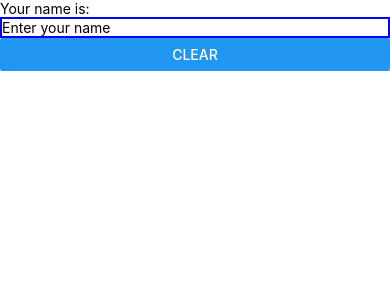
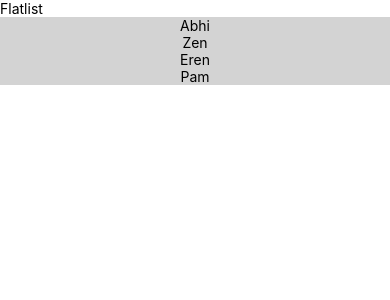
Before and after one commit to Abhishek-yadav-12/React-Native, a React Native app: screen / in a window 390 px wide. Shown: the top 300 px of the page. Built offline with nearby package versions, Linux system fonts and the light colour scheme.

Commit message:
Flatlist

```diff
--- a/App.tsx
+++ b/App.tsx
@@ -37,6 +37,8 @@
 
 // export default App;
 
+// ***********************************************************************************************************************
+
 // import React, {useState} from 'react';
 // import {Button, Text, View} from 'react-native';
 // import external from './style';
@@ -73,19 +75,112 @@
 
 // export default App;
 
-import React, {useState} from "react";
-import { View, Text, Button, TextInput } from "react-native";
+// ***********************************************************************************************************************
+
+// import React, {useState} from "react";
+// import { View, Text, Button, TextInput } from "react-native";
+
+// const App = () => {
+
+//   const [name, setName] = useState('');
+//   return (
+//     <View>
+//       <Text>Your name is: {name}</Text>
+//       <TextInput style={{borderColor: 'blue', borderWidth: 2}} onChangeText={(name)=>(setName(name))} placeholder="Enter your name" value={name}/>
+//       <Button onPress={()=> {setName('')}} title="clear" />
+//     </View>
+//   );
+// };
+
+// export default App;
+
+// ***********************************************************************************************************************
+
+// Form Handling
+
+// import React, { useState } from "react";
+// import { Button, Text, TextInput, View} from "react-native";
+
+// const App = () =>{
+
+//   const [pass, setPass] = useState('');
+//   const [display, setDisplay] = useState(false);
+
+//   return(
+//     <View>
+//     <TextInput
+//     secureTextEntry={true}
+//     placeholder="Enter your Password"
+//     style={{borderRadius: 2,
+//       borderColor: 'blue',
+//       borderWidth: 2,
+//       margin: 10,
+//       padding: 3
+//     }}>
+//     </TextInput>
+//     <View style={{marginBottom:4}}><Button title="Show Details"
+//      onPress={()=>{setDisplay(true)}}/>
+//     </View>
+//     <Button title="Clear Details" />
+//     <View>{
+//       display ? <View><Text>{pass}</Text></View> : null
+//       }
+//     </View>
+//     </View>
+
+//   )
+
+// }
+
+// export default App;
+
+// *******************************************************************************************
+
+// Flatlist
+
+import React from 'react';
+import {FlatList, StyleSheet, Text, View} from 'react-native';
 
 const App = () => {
+  const users = [
+    {
+      id: 1,
+      name: 'Abhi',
+    },
+    {
+      id: 2,
+      name: 'Zen',
+    },
+    {
+      id: 3,
+      name: 'Eren',
+    },
+    {
+      id: 4,
+      name: 'Pam',
+    },
+  ];
 
-  const [name, setName] = useState('');
   return (
     <View>
-      <Text>Your name is: {name}</Text>
-      <TextInput style={{borderColor: 'blue', borderWidth: 2}} onChangeText={(name)=>(setName(name))} placeholder="Enter your name" value={name}/>
-      <Button onPress={()=> {setName('')}} title="clear" />
+      <Text>Flatlist</Text>
+      <FlatList
+        data={users}
+        renderItem={({item}) => <Text style={styles.container}>{item.name}</Text>}
+        keyExtractor={item => item.id.toString()}
+      />
     </View>
   );
 };
 
+const styles = StyleSheet.create({
+  container: {
+    flex: 1,
+    backgroundColor: 'lightgray',
+    alignItems: 'center',
+    justifyContent: 'center',
+    textAlign: 'center',
+  },
+})
+
 export default App;
```
